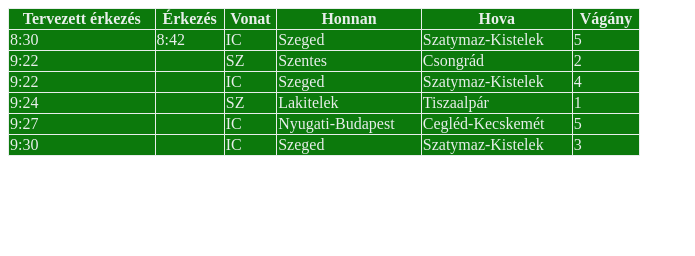
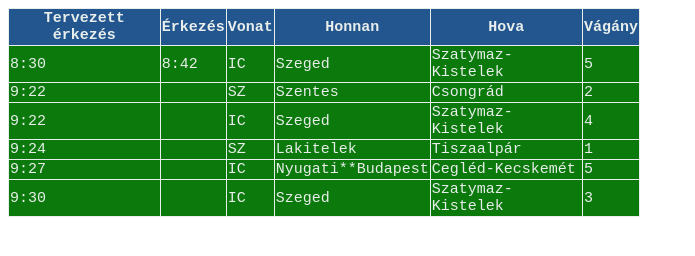
Before and after one commit to EANDoctor/Projects, a plain HTML site: page HTML/MAV_utast/inedx.html in a window 1280 px wide. Shown: the whole page, without its empty margins (0-695 px from the left). Drawn offline with Linux system fonts and the light colour scheme.

Commit message:
style change

```diff
--- a/HTML/MAV_utast/inedx.html
+++ b/HTML/MAV_utast/inedx.html
@@ -52,7 +52,7 @@
             <td>9:27</td>
             <td></td>
             <td>IC</td>
-            <td>Nyugati-Budapest</td>
+            <td>Nyugati**Budapest</td>
             <td>Cegléd-Kecskemét</td>
             <td>5</td>
         </tr>
--- a/HTML/MAV_utast/styles.css
+++ b/HTML/MAV_utast/styles.css
@@ -4,7 +4,13 @@ table, th, td {
 }
 
 table {
-  width: 50%;
-  background-color: rgb(12, 121, 12);
-  color: rgb(232, 238, 235);
+  width: 50%; /* weboldal szélessége */
+  background-color: rgb(12, 121, 12);  /* háttérszín */
+  color: rgb(232, 238, 235); /* betűszín */
+  font-family: 'Courier New', Courier, monospace;
+  font-size: 15px;
 }
+
+th {
+  background-color: rgb(35, 85, 143);
+}
```
